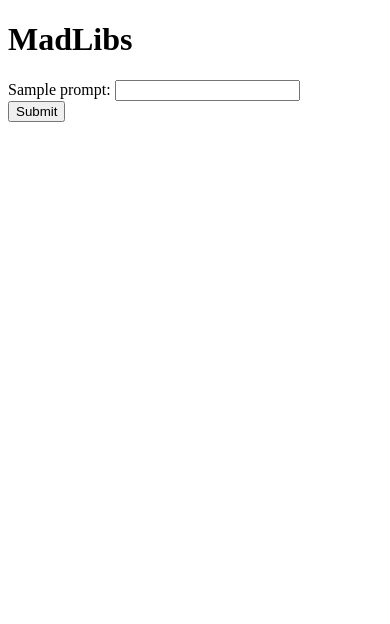
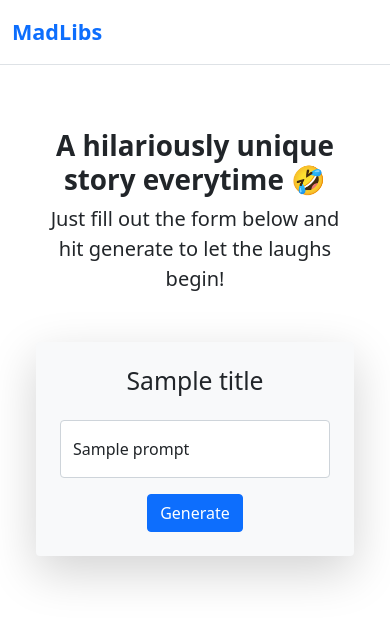
Before and after one commit to MarcACard/python-exercises, a Flask app: template flask-madlibs/templates/index.html in a window 390 px wide. Shown: the top 624 px of the page. Run offline with Flask 2, Linux system fonts and the light colour scheme; the template is opened without the code that fills it: most values are stand-ins (such as "Sample title", 1, 10 or a date in 2020).

Commit message:
update exercise with further study

```diff
--- a/flask-madlibs/app.py
+++ b/flask-madlibs/app.py
@@ -1,5 +1,7 @@
 from flask import Flask, render_template, request
-from static.stories import *
+from random import choice
+from scripts.stories import *
+
 
 app = Flask(__name__)
 
@@ -7,13 +9,31 @@ app = Flask(__name__)
 @app.route("/")
 def home():
     """Generate a form based on a madlib story and prompt the user for answers"""
-    return render_template("index.html", prompts=story.prompts)
+    # ? Does Python support destructuring similar to JS? It seems like it
+    # ? would be useful here.
+    random_story = STORIES[choice(list(STORIES.keys()))]
+
+    return render_template(
+        "index.html",
+        prompts=random_story["prompts"],
+        title=random_story["story_name"],
+        id=random_story["id"],
+    )
 
 
 @app.route("/story", methods=["POST"])
 def generate_story():
     """Construct the user story from their submitted answers and render it to the user."""
     user_answers = request.form.to_dict()
+
+    story_template = STORIES[user_answers.get("id", "")]
+    story = Story(
+        story_template["prompts"],
+        story_template["story"],
+        story_template["story_name"],
+        story_template["id"],
+    )
+
     user_story = story.generate(user_answers)
 
-    return render_template("story.html", story=user_story)
+    return render_template("story.html", story=user_story, title=story.title)
--- /dev/null
+++ b/flask-madlibs/stories.json
@@ -0,0 +1,82 @@
+{
+  "1": {
+    "id": "1",
+    "story_name": "Sample Story",
+    "story": "Once upon a time in a long-ago {place}, there lived a large {noun} {verb}. It loved to {adjective} {plural noun}.",
+    "prompts": [
+      "place",
+      "noun",
+      "verb",
+      "adjective",
+      "plural_noun"
+    ]
+  },
+  "2": {
+    "id": "2",
+    "story_name": "If I were President",
+    "story": "My name is {name} and I am {number} years old. If i were president, I'd do a whole bunch of {adjective} things. My first executive order would to ban {verb} and then give every citizen {number_2} {plural_noun}.",
+    "prompts": [
+      "name",
+      "number",
+      "adjective",
+      "verb",
+      "number_2",
+      "plural_noun"
+    ]
+  },
+  "3": {
+    "id": "3",
+    "story_name": "At the Arcade!",
+    "story": "When I go to the arcade with my {plural_noun} there are lots of games to play. I spend lots of time there with my friends. IN the game X-Men you can be differnt {plural_noun_2}. The point of the game is to {verb} every robot.",
+    "prompts": [
+      "plural_noun",
+      "plural_noun_2",
+      "verb"
+    ]
+  },
+  "5": {
+    "id": "5",
+    "story_name": "Trip to the Park",
+    "story": "Yesterday, my friend and I went to the park. On our way to the {adjective} park, we saw big {adjective_2} balloons tied to {noun}. Once we got to the {adjective_3} park, the sky turned {adjective_4}. It started to {verb}  and {verb_2}. My friend and I {verb_3} all the way home. Tomorrow we will try to go to the {adjective_5}  park again and hopefully it doesnt {verb_4}!",
+    "prompts": [
+      "adjective",
+      "adjective_2",
+      "noun",
+      "adjective_3",
+      "adjective_4",
+      "verb",
+      "verb_2",
+      "verb_3",
+      "adjective_5",
+      "verb_4"
+    ]
+  },
+  "6": {
+    "id": "6",
+    "story_name": "Weird News",
+    "story": "A {noun} in {place} was arrested this morning after he was caught {verb_ending_in_ing} in front of {noun_2}. {name} had a history of {ver_2}, but no one-not even his {noun_3}-ever imagined he'd {verb_3} with a {noun_3} stuck in his {part_of_body}. After drinking a {type_of_liquid}, cops followed him to a {place_2} where he reportedly {past_tense_verb} in the fry machine. Later, a woman from {foreign_country} was charged with a similar crime. But rather than {verb_5} with a {noun_5}, she {past_tense_verb_2} with a {adjective} dog. Either way, we imagine that after witnessing him {verb_6} with a {noun_6} there are probably a whole lot of {plural_noun} that are going to need some therapy!",
+    "prompts": [
+      "noun",
+      "place",
+      "verb_ending_in_ing",
+      "noun_2",
+      "name",
+      "verb_2",
+      "noun_3",
+      "verb_3",
+      "noun_4",
+      "part_of_body",
+      "type_of_liquid",
+      "place_2",
+      "past_tense_verb",
+      "foreign_country",
+      "verb_5",
+      "noun_5",
+      "past_tense_verb_2",
+      "adjective",
+      "verb_6",
+      "noun_6",
+      "plural_noun"
+    ]
+  }
+}
--- /dev/null
+++ b/flask-madlibs/templates/base.html
@@ -0,0 +1,29 @@
+<!DOCTYPE html>
+<html lang="en">
+
+<head>
+  <meta charset="UTF-8">
+  <meta http-equiv="X-UA-Compatible" content="IE=edge">
+  <meta name="viewport" content="width=device-width, initial-scale=1.0">
+  <title>MadLibs | {% block subtitle %}{% endblock %} </title>
+  <link href="https://cdn.jsdelivr.net/npm/bootstrap@5.0.1/dist/css/bootstrap.min.css" rel="stylesheet"
+    integrity="sha384-+0n0xVW2eSR5OomGNYDnhzAbDsOXxcvSN1TPprVMTNDbiYZCxYbOOl7+AMvyTG2x" crossorigin="anonymous">
+</head>
+
+<body>
+  <div class="border-bottom py-3 mb-2">
+    <div class="container">
+      <header>
+        <a href="/" class="mb-3 mb-md-0 me-md-auto text-decoration-none fs-4 fw-bold">MadLibs</a>
+      </header>
+    </div>
+  </div>
+  <div class="container">
+    <div class="text-center px-4 py-5 my-3">
+      {% block content %}
+      {% endblock %}
+    </div>
+  </div>
+</body>
+
+</html>
--- a/flask-madlibs/templates/index.html
+++ b/flask-madlibs/templates/index.html
@@ -1,25 +1,26 @@
-<!DOCTYPE html>
-<html lang="en">
+{% extends "base.html" %}
 
-<head>
-  <meta charset="UTF-8">
-  <meta http-equiv="X-UA-Compatible" content="IE=edge">
-  <meta name="viewport" content="width=device-width, initial-scale=1.0">
-  <title>MadLibs</title>
-</head>
+{% block subtitle %}Home{% endblock %}
 
-<body>
-  <h1>MadLibs</h1>
-  <main>
-    <form action="/story" method="post">
-      {% for prompt in prompts%}
-      <label for={{prompt}}>{{prompt}}:</label>
-      <input type="text" id={{prompt}} name={{prompt}}>
-      <br />
-      {% endfor %}
-      <button>Submit</button>
-    </form>
-  </main>
-</body>
-
-</html>
+{% block content %}
+<!-- <div class="row align-items-center"> -->
+<div class="col=md-10 mx-auto text-center text-lg-start mb-5">
+  <h1 class="fw-bold lh-2 text-center">A hilariously unique story everytime 🤣</h1>
+  <p class="lead text-center">Just fill out the form below and hit <b>generate</b> to let the laughs begin! </p>
+</div>
+<div class="col-md-10 mx-auto col-lg-6">
+  <form action="/story" method="post" class="p-4 p-md-4 bg-light rounded shadow-lg">
+    <h2 class="mb-4">{{ title }}</h2>
+    {% for prompt in prompts %}
+    <div class=" form-floating mb-3">
+      <input class="form-control" type="text" id={{prompt}} name={{prompt}} placeholder={{prompt}} required>
+      <label for={{prompt}}>{{prompt.replace("_", " ")}}</label>
+    </div>
+    {% endfor %}
+    <input type="hidden" name="id" value={{id}}>
+    <button class="btn btn-primary">Generate</button>
+    <!--<button id="new-story" class="btn btn-secondary">New Story</button> -->
+  </form>
+</div>
+<!-- </div> -->
+{% endblock %}
```
Also changed, not shown: flask-madlibs/scripts/stories.py (+4 -10 lines), flask-madlibs/templates/story.html (+10 -15 lines).
